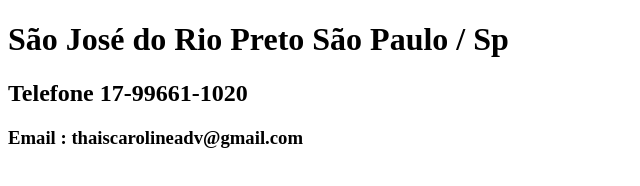
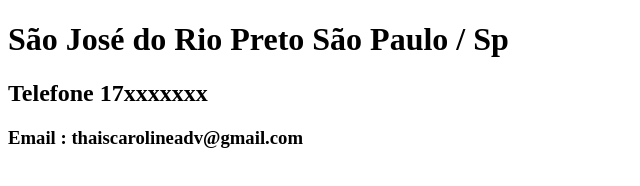
Before and after one commit to Thaiscarol/TAREFA_1, a plain HTML site: page Fale Comigo.html in a window 1280 px wide. Shown: the full height of the page, 0-640 px from the left. Drawn offline with Linux system fonts and the light colour scheme.

Commit message:
Update Fale Comigo.html

```diff
--- a/Fale Comigo.html
+++ b/Fale Comigo.html
@@ -8,7 +8,7 @@
   </head>
   <body>
     <h1>São José do Rio Preto São Paulo / Sp</h1>
-    <h2>Telefone 17-99661-1020</h2>
+    <h2>Telefone 17xxxxxxx</h2>
     <h3>Email : thaiscarolineadv@gmail.com</h3>
   </body>
 </html>
```
